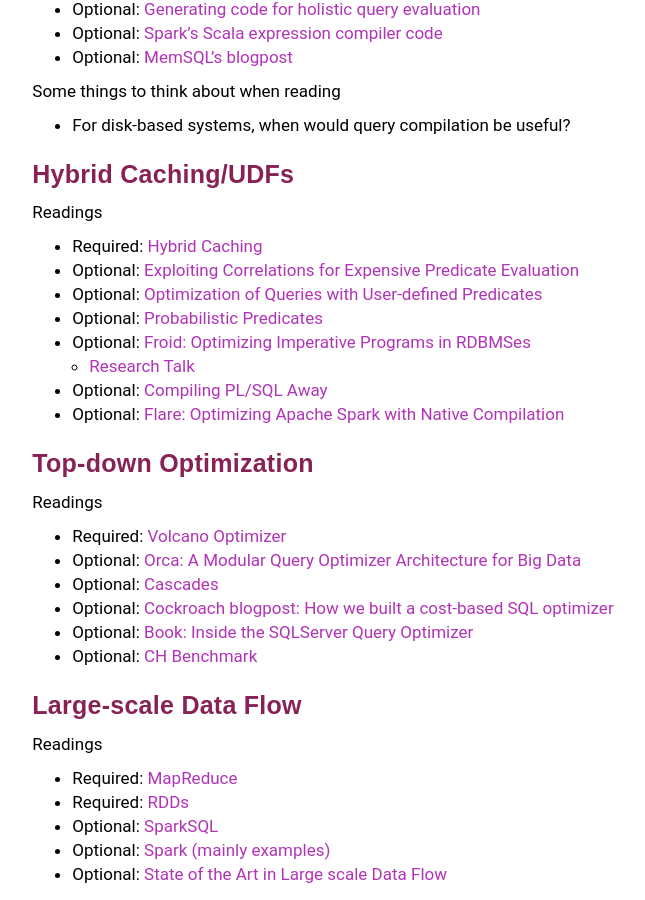
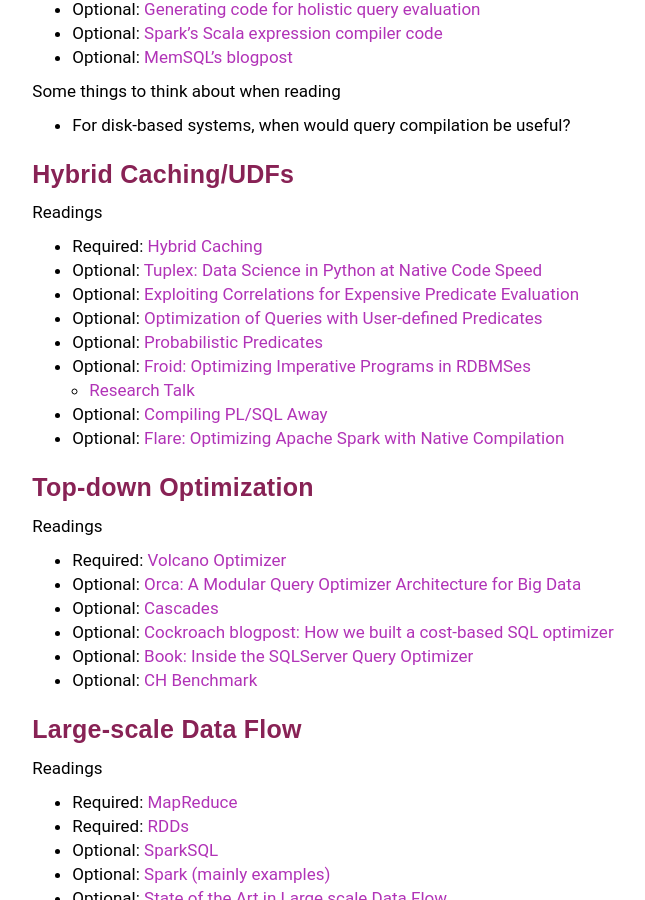
Before and after one commit to w6113/website_fall2020, a Jekyll site: the page built from papers.md, in a window 1280 px wide and 900 px high, scrolled down 3425 px. Shown: the whole window, without its empty margins (292-937 px from the left). Built offline with Jekyll 4.4.1, drawn with Linux system fonts in a browser that asks for light colours; our own code applies the rules of GitHub Pages for plain Markdown files.

Commit message:
lazy commit msg

```diff
--- a/papers.md
+++ b/papers.md
@@ -170,6 +170,7 @@
 Readings
 
 * Required: [Hybrid Caching](./files/papers/caching-sigmod1996.pdf)
+* Optional: [Tuplex: Data Science in Python at Native Code Speed](http://cs.brown.edu/~lspiegel/files/Tuplex_Preprint2020.pdf)
 * Optional: [Exploiting Correlations for Expensive Predicate Evaluation](https://arxiv.org/pdf/1411.3374.pdf)
 * Optional: [Optimization of Queries with User-defined Predicates](http://www.vldb.org/conf/1996/P087.PDF)
 * Optional: [Probabilistic Predicates](https://www.microsoft.com/en-us/research/publication/accelerating-machine-learning-queries-with-probabilistic-predicates/)
```
